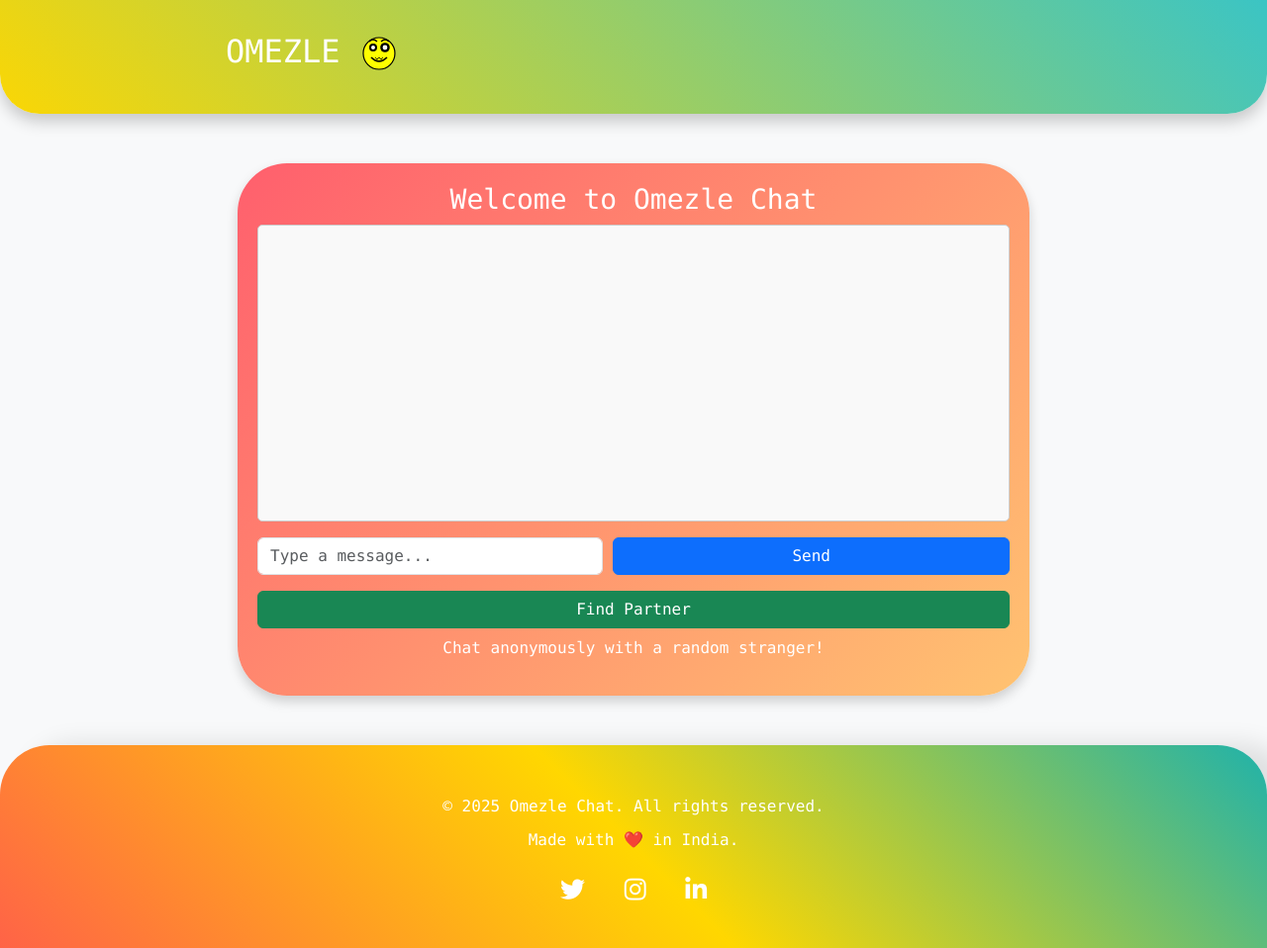
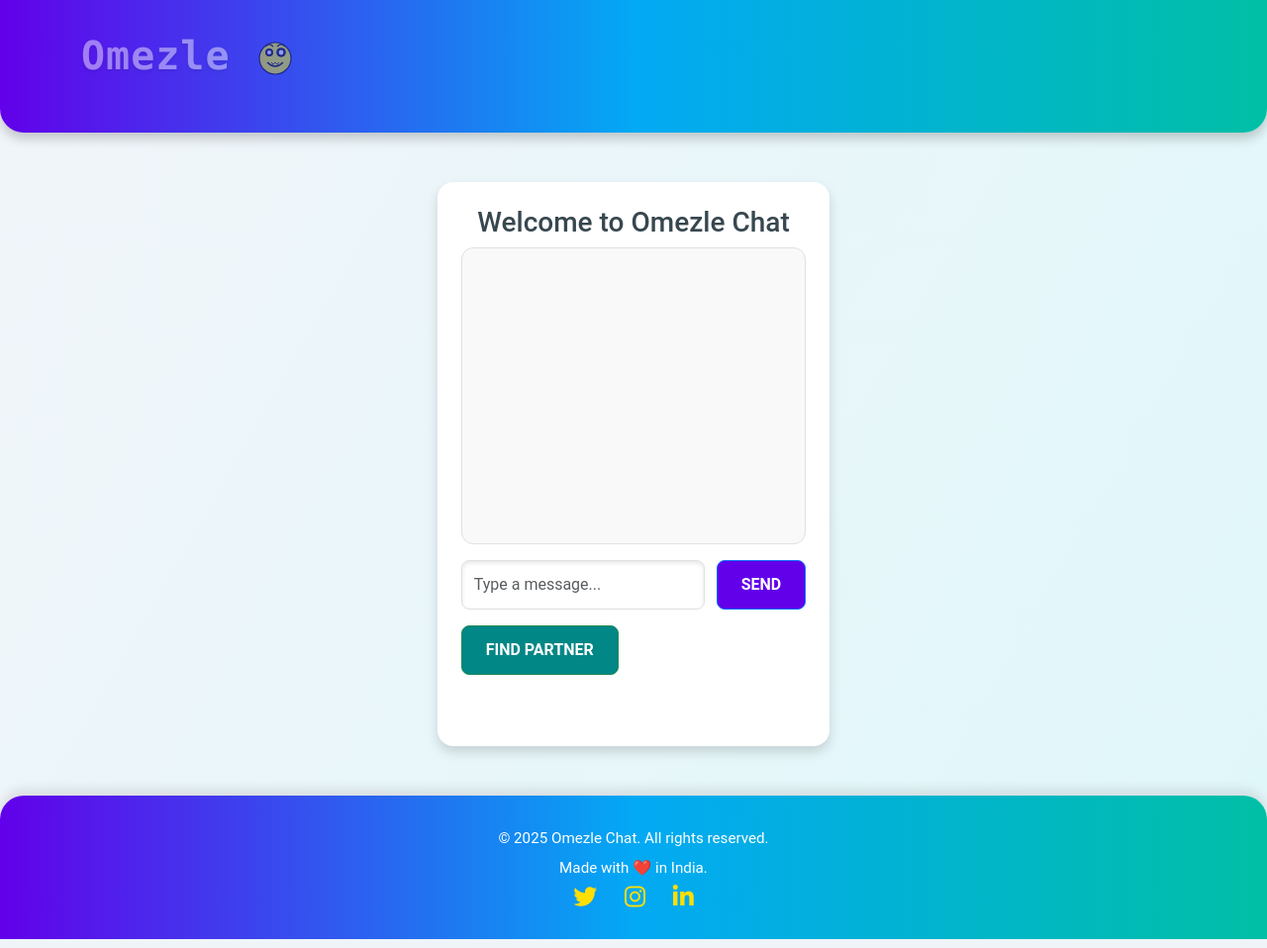
Before and after one commit to SkvProgrammer/random-chat-web-app-omezle, a Flask app: page / in a window 1280 px wide. Shown: the whole page at 99% size. Run offline with Flask 3, Linux system fonts and the light colour scheme; some libraries are stand-ins or nearby versions.

Commit message:
ui updated

```diff
--- a/static/style.css
+++ b/static/style.css
@@ -1,132 +1,114 @@
+/* General Reset and Body Styling */
 html, body {
-    height: 100%; /* Full height for the viewport */
-    margin: 0; /* Remove default margin */
+    height: 100%;
+    margin: 0;
     display: flex;
     flex-direction: column;
-    font-family: 'Lucida Console', 'Courier New', monospace!important;
-
+    font-family: 'Roboto', sans-serif;
+    background: linear-gradient(120deg, #f1f5f9, #e0f7fa);
+    color: #37474f; /* Neutral dark gray for text */
 }
 
-/* Ensure the main content expands to fill the available space */
+/* Chat Container */
 .chat-container {
     flex: 1;
+    max-width: 800px;
+    margin: 50px auto;
+    background: #ffffff;
+    border-radius: 16px;
+    color: #37474f;
+    box-shadow: 0 6px 12px rgba(0, 0, 0, 0.15);
+    padding: 24px;
+    transition: transform 0.3s ease, box-shadow 0.3s ease;
 }
 
-    body {
-        background-color: #f8f9fa;
-        font-family: Arial, sans-serif;
-    }
-    .chat-container {
-        max-width: 800px;
-        width:100%;
-        margin: 50px auto;
-        background: linear-gradient(135deg, #FF5F6D, #FFC371); /* Tropical Sunrise */
-        border-radius: 50px;
-        color:white;
-        box-shadow: 0 2px 4px rgba(0, 0, 0, 0.1); /* Initial shadow */
-        padding: 20px;
-        animation: shadow-pulse 2s ease-in-out infinite; /* Animation */
-    }
-
-    /* Keyframes for box-shadow animation */
-    @keyframes shadow-pulse {
-        0% {
-            box-shadow: 0 2px 4px rgba(0, 0, 0, 0.1);
-        }
-        50% {
-            box-shadow: 0 8px 16px rgba(0, 0, 0, 0.2); /* Larger shadow */
-        }
-        100% {
-            box-shadow: 0 2px 4px rgba(0, 0, 0, 0.1);
-        }
+.chat-container:hover {
+    transform: translateY(-8px);
+    box-shadow: 0 12px 24px rgba(0, 0, 0, 0.2);
 }
 
 #chat {
     height: 300px;
     overflow-y: auto;
-        border: 1px solid #ccc;
-        padding: 10px;
-        border-radius: 5px;
+    border: 1px solid #e0e0e0;
+    padding: 16px;
+    border-radius: 12px;
     background-color: #f9f9f9;
-        margin-bottom: 15px;
+    margin-bottom: 20px;
 }
-    #message {
-        width: calc(100% - 100px);
-    }
-    .btn {
-        width: 100%;
-    }
+
 .chat-input-group {
     display: flex;
-        gap: 10px;
+    gap: 12px;
+    align-items: center;
 }
 
-    footer {
-        background: linear-gradient(45deg, #FF6347, #FFD700, #20B2AA); /* Gradient background */
-        padding: 40px 20px;
-        color: white;
-        text-align: center;
-        font-family: 'Lucida Console', 'Courier New', monospace;
-        box-shadow: 25px -2px 25px rgba(0, 0, 0, 0.1);
-        border-radius: 50px 50px 0 0;
+#message {
+    flex: 1;
+    padding: 12px;
+    border: 1px solid #e0e0e0;
+    border-radius: 8px;
+    box-shadow: inset 0 2px 4px rgba(0, 0, 0, 0.1);
+    font-size: 1rem;
+    transition: border-color 0.3s ease, box-shadow 0.3s ease;
 }
 
-    footer p {
-        margin: 10px 0;
+#message:focus {
+    outline: none;
+    border-color: #6200ea;
+    box-shadow: 0 0 6px rgba(98, 0, 234, 0.5);
 }
 
-    footer a {
-        color: white;
-        text-decoration: none;
+.btn {
+    border-radius: 8px;
+    padding: 12px 24px;
     font-weight: bold;
-        transition: color 0.3s ease;
+    text-transform: uppercase;
+    transition: background-color 0.3s ease, transform 0.2s ease, box-shadow 0.3s ease;
+    cursor: pointer;
 }
 
-    footer a:hover {
-        color: #FFD700; /* Golden color on hover */
+.btn-primary {
+    background-color: #6200ea;
+    color: #fff;
 }
 
-    footer .social-icons {
-        margin-top: 20px;
+.btn-primary:hover {
+    background-color: #3700b3;
+    transform: translateY(-2px);
+    box-shadow: 0 6px 12px rgba(98, 0, 234, 0.4);
 }
 
-    footer .social-icons a {
-        margin: 0 15px;
-        font-size: 25px;
-        color: white;
-        transition: color 0.3s ease;
+.btn-success {
+    background-color: #018786;
+    color: #fff;
 }
 
-    footer .social-icons a:hover {
-        color: #FFD700; /* Change to golden on hover */
-    }
-footer a {
-color: #ffc107;
-text-decoration: none;
-}
-footer a:hover {
-text-decoration: underline;
-}
-header {
-    border-bottom-left-radius:40px!important;
-    border-bottom-right-radius:40px!important;;
-
-    background: linear-gradient(45deg, #FF6347, #FFD700, #00BFFF, #20B2AA); /* Warm to Cool Gradient */
-    background-size: 400% 400%;
-    animation: gradient-animation-header 10s ease infinite;
-    color: white;
-    padding: 20px 0;
-    text-align: center;
-    box-shadow: 0 8px 16px rgba(0, 0, 0, 0.2); /* Larger shadow */
+.btn-success:hover {
+    background-color: #00574b;
+    transform: translateY(-2px);
+    box-shadow: 0 6px 12px rgba(1, 135, 134, 0.4);
 }
 
-h1 {
-    font-family: 'Lucida Console', 'Courier New', monospace;
-    font-size: 3rem;
-    margin: 0;
+/* Header */
+header {
+    background: linear-gradient(90deg, #6200ea, #03a9f4, #00bfa5);
+    color: white;
+    padding: 30px 0;
+    text-align: center;
+    border-bottom-left-radius: 24px;
+    border-bottom-right-radius: 24px;
+    box-shadow: 0 6px 12px rgba(0, 0, 0, 0.2);
+    animation: gradient-animation-header 8s ease infinite;
 }
 
-/* Keyframes for header animation */
+header h2 {
+    font-size: 2.5rem;
+    font-weight: bold;
+    margin: 0;
+    letter-spacing: 1px;
+}
+
 @keyframes gradient-animation-header {
     0% {
         background-position: 0% 50%;
@@ -139,100 +121,82 @@
     }
 }
 
-
-#message{
-box-shadow:none!important;
-}
-@keyframes move-left-right {
-    0% {
-        transform: translateX(0);
-        text-transform:none; /* Start at the original position */
-    }
-    50% {
-        transform: translateX(200px);
-        text-transform:uppercase; /* Move to the right */
-    }
-    100% {
-        transform: translateX(400px);
-        text-transform:capitalize;/* Return to the original position */
-    }
+/* Footer */
+footer {
+    background: linear-gradient(90deg, #6200ea, #03a9f4, #00bfa5);
+    color: white;
+    text-align: center;
+    padding: 24px;
+    font-size: 0.95rem;
+    border-top-left-radius: 24px;
+    border-top-right-radius: 24px;
+    box-shadow: 0 -6px 12px rgba(0, 0, 0, 0.1);
 }
 
-/* Apply the animation to the title */
-#animate-title {
-    display: inline-block;
-    animation: move-left-right 5s infinite ease-in-out; /* Animation duration: 5s */
+footer p {
+    margin: 8px 0;
 }
 
-
-/* lets animate the boring elements to look a bit funky*/
-
-
-
-
-
-
-/*background animation part*/
-
-/* body {
-    background: linear-gradient(45deg, #FF7F50, #FF1493, #8A2BE2);
-    background-size: 400% 400%;
-    animation: gradient-animation 10s ease infinite;
-    height: 100vh;
-    margin: 0;
+footer a {
+    color: #ffde03;
+    text-decoration: none;
+    transition: color 0.3s ease, text-shadow 0.3s ease;
 }
 
-@keyframes gradient-animation {
-    0% {
-        background-position: 0% 50%;
-    }
-    50% {
-        background-position: 100% 50%;
-    }
-    100% {
-        background-position: 0% 50%;
-    }
+footer a:hover {
+    color: #ffab00;
+    text-shadow: 0 2px 4px rgba(255, 171, 0, 0.5);
 }
 
-/*background animation part*/
+footer .social-icons a {
+    margin: 0 12px;
+    font-size: 24px;
+    color: #ffde03;
+    transition: transform 0.3s ease, color 0.3s ease;
+}
 
+footer .social-icons a:hover {
+    transform: scale(1.1);
+    color: #ffab00;
+}
 
+/* Animation for Smiley */
 .smiley {
     position: absolute;
-    font-size: 30px;
-    animation: fall 5s infinite linear;
+    font-size: 20px;
+    animation: fall 6s infinite linear;
+    opacity: 0.8;
 }
 
 @keyframes fall {
     0% {
-        transform: translateY(-100px);
+        transform: translateY(-50px);
     }
     100% {
-        transform: translateY(100vh); /* Falls to the bottom */
+        transform: translateY(100vh);
     }
 }
 
-/* Randomize the position and animation duration of each smiley */
 .smiley:nth-child(1) {
     left: 10%;
-    animation-duration: 6s;
+    animation-duration: 8s;
 }
 
 .smiley:nth-child(2) {
     left: 30%;
-    animation-duration: 7s;
+    animation-duration: 6s;
     animation-delay: -2s;
 }
 
 .smiley:nth-child(3) {
     left: 50%;
-    animation-duration: 5s;
+    animation-duration: 7s;
     animation-delay: -1s;
 }
 
 .smiley:nth-child(4) {
     left: 70%;
-    animation-duration: 8s;
+    animation-duration: 5s;
     animation-delay: -3s;
 }
 
@@ -241,3 +205,120 @@
     animation-duration: 9s;
     animation-delay: -4s;
 }
+
+/* Interactive Animations */
+#animate-title {
+    display: inline-block;
+    font-weight: bold;
+    animation: fade-in 3s ease-in-out infinite alternate;
+}
+
+@keyframes fade-in {
+    0% {
+        opacity: 0.5;
+        transform: translateY(-10px);
+    }
+    100% {
+        opacity: 1;
+        transform: translateY(0);
+    }
+}
+
+
+
+/* General Reset and Body Styling - No Change */
+
+/* Chat Container - Add hover scaling effect */
+.chat-container:hover {
+    transform: translateY(-8px) scale(1.02);
+    box-shadow: 0 14px 28px rgba(0, 0, 0, 0.25);
+}
+
+/* Chat Box Scrollbar Styling */
+#chat {
+    height: 300px;
+    overflow-y: auto;
+    border: 1px solid #e0e0e0;
+    padding: 16px;
+    border-radius: 12px;
+    background-color: #f9f9f9;
+    margin-bottom: 20px;
+    scrollbar-width: thin;
+    scrollbar-color: #6200ea #e0e0e0;
+}
+
+#chat::-webkit-scrollbar {
+    width: 10px;
+}
+
+#chat::-webkit-scrollbar-track {
+    background: #e0e0e0;
+    border-radius: 10px;
+}
+
+#chat::-webkit-scrollbar-thumb {
+    background: #6200ea;
+    border-radius: 10px;
+}
+
+#chat::-webkit-scrollbar-thumb:hover {
+    background: #3700b3;
+}
+
+/* Buttons - Enhanced hover feedback */
+.btn:hover {
+    transform: translateY(-4px) scale(1.03);
+}
+
+/* Header - Added subtle text-shadow */
+header h2 {
+    font-size: 2.5rem;
+    font-weight: bold;
+    margin: 0;
+    letter-spacing: 1px;
+    text-shadow: 0 2px 4px rgba(0, 0, 0, 0.2);
+}
+
+/* Footer - Slight glow on hover for links */
+footer a:hover {
+    color: #ffab00;
+    text-shadow: 0 2px 6px rgba(255, 171, 0, 0.6);
+}
+
+/* Smiley Glow Effect */
+.smiley {
+    position: absolute;
+    font-size: 20px;
+    animation: fall 6s infinite linear;
+    opacity: 0.8;
+    filter: drop-shadow(0 0 6px rgba(255, 215, 0, 0.8));
+}
+
+/* Interactive Title - Hover Effect */
+#animate-title:hover {
+    color: #6200ea;
+    transform: scale(1.1);
+    text-shadow: 0 4px 8px rgba(98, 0, 234, 0.5);
+    animation: none; /* Pause animation on hover */
+}
+
+/* Fade-in Animation - Enhanced Timing */
+@keyframes fade-in {
+    0% {
+        opacity: 0.4;
+        transform: translateY(-12px);
+    }
+    100% {
+        opacity: 1;
+        transform: translateY(0);
+    }
+}
+
+/* Glow on Buttons */
+.btn-primary:hover {
+    box-shadow: 0 6px 20px rgba(98, 0, 234, 0.5);
+}
+
+.btn-success:hover {
+    box-shadow: 0 6px 20px rgba(1, 135, 134, 0.5);
+}
```
Lines whose indentation alone changed are shown as unchanged.
